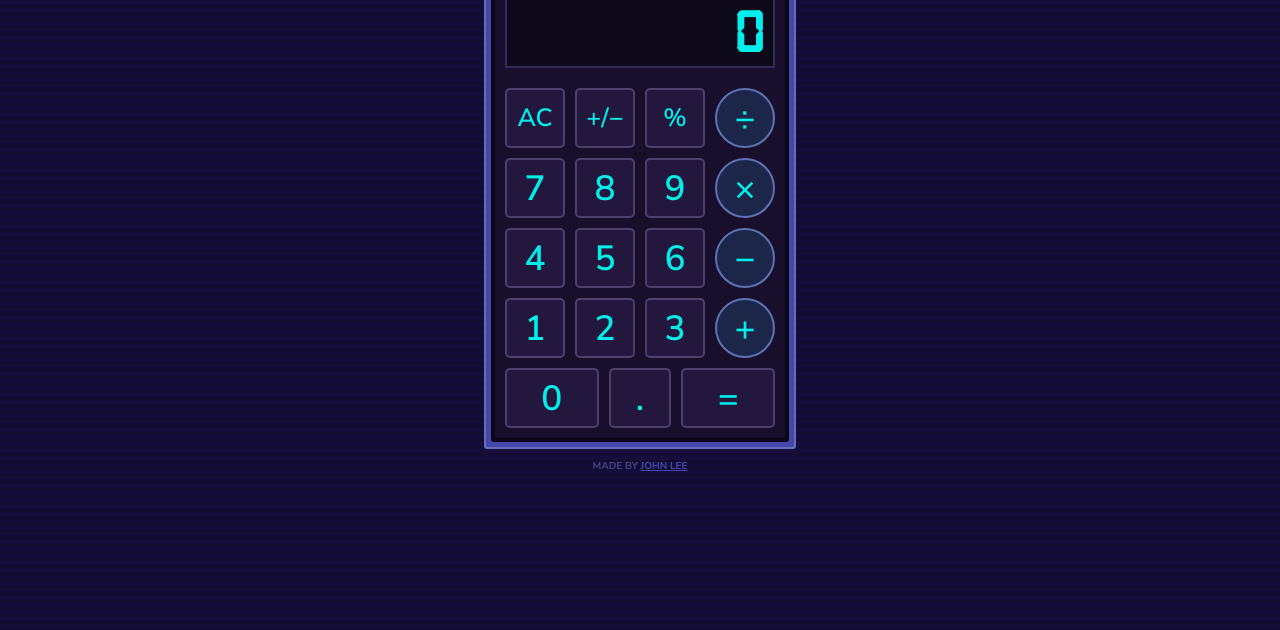
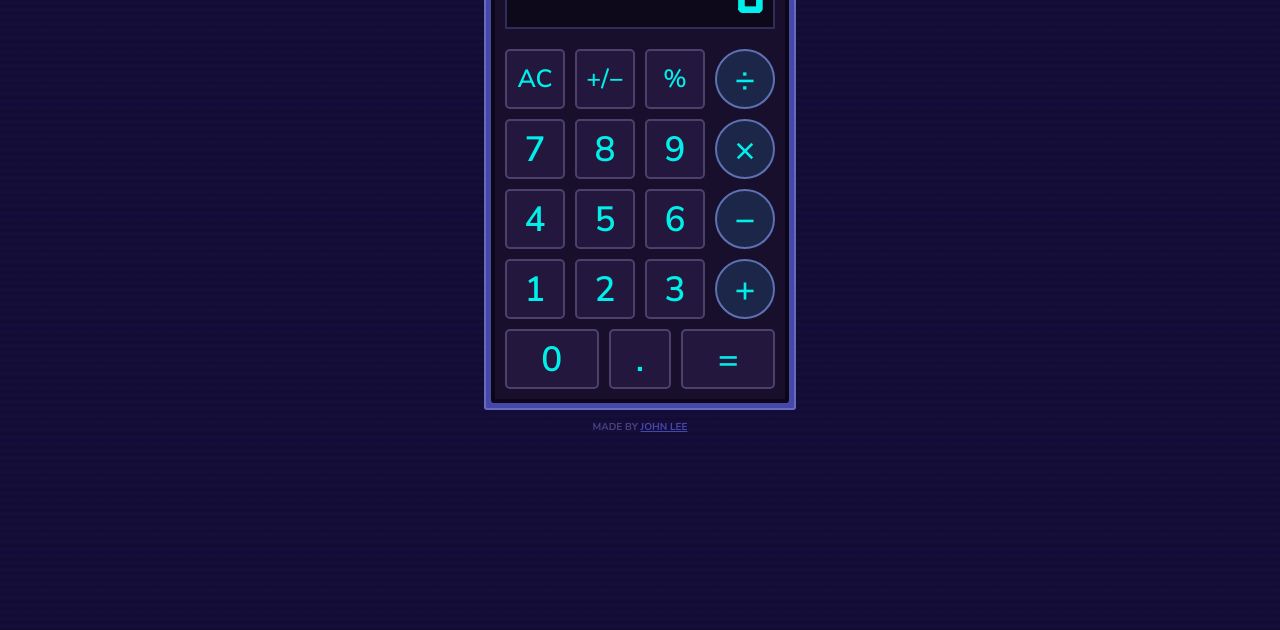
Before and after one commit to lakeebs/calculator, a plain HTML site: page index.html in a window 1280 px wide. Shown: the part 170-800 px from the top of the page. Drawn offline with Linux system fonts and the light colour scheme.

Commit message:
Fix more CSS cross browser issues

```diff
--- a/style.css
+++ b/style.css
@@ -43,8 +43,8 @@ a {
   display: flex;
   flex-direction: column;
   height: 100vh;
-  justify-content: center;
-  /* margin-top: 4rem; */
+  /* justify-content: center; */
+  margin-top: 10rem;
 }
 
 h1 {
@@ -99,7 +99,7 @@ h1 {
   border: 2px solid #322c59;
   color: #00efea;
   font-family: 'digital-7regular', sans-serif;
-  font-size: 6rem;
+  font-size: 5.8rem;
   line-height: 1;
   padding: 3px 10px;
   text-align: right;
```
